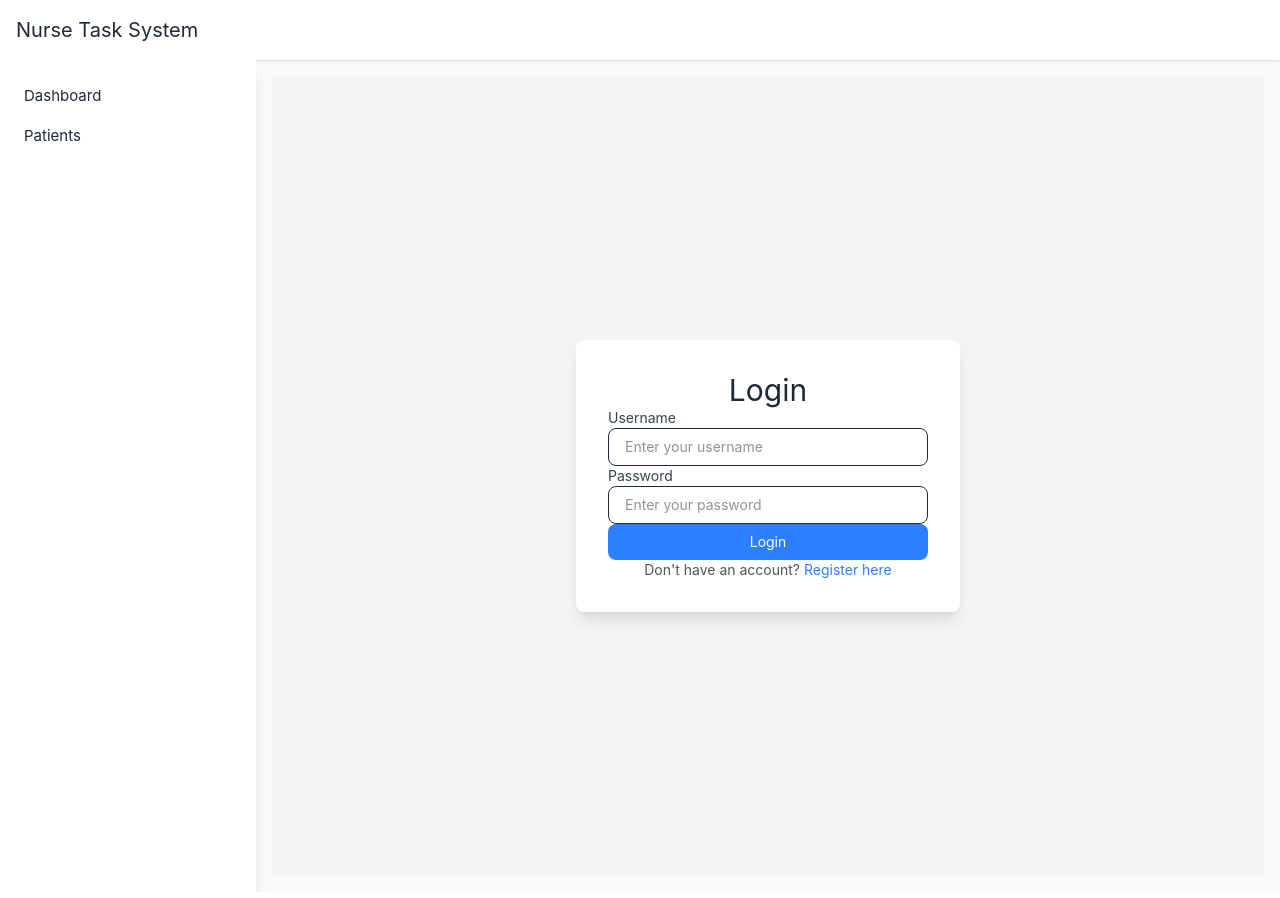
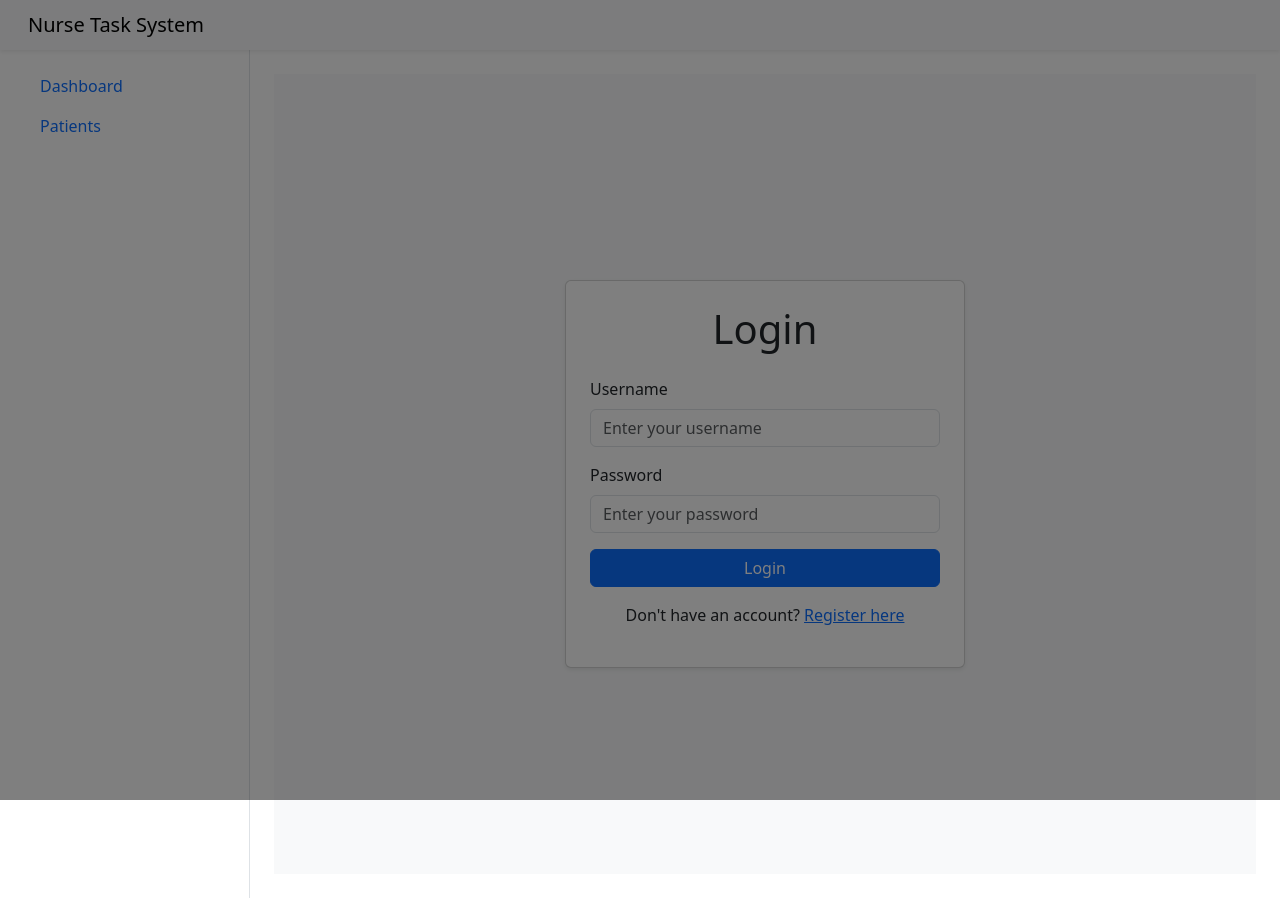
Before and after one commit to MoAfifEM/task-management, a Vue app: page /login in a window 1280 px wide. Built offline with nearby package versions, Linux system fonts and the light colour scheme; the HTML template or start-up script is replaced by a standard one.

Commit message:
Add Bootstrap for styling and refactor components for improved layout and responsiveness

```diff
--- a/package.json
+++ b/package.json
@@ -14,6 +14,7 @@
   "dependencies": {
     "@primeuix/themes": "^1.1.1",
     "@tailwindcss/vite": "^4.1.5",
+    "bootstrap": "^5.3.6",
     "pinia": "^3.0.1",
     "primevue": "^4.3.3",
     "tailwindcss": "^4.1.5",
--- a/src/App.vue
+++ b/src/App.vue
@@ -1,52 +1,57 @@
 <template>
-  <div class="min-h-screen flex flex-col bg-gray-50 text-gray-800">
-    <!-- Global Toast -->
+  <div id="app" class="d-flex flex-column min-vh-100">
+    <!-- Toast (Global) -->
     <Toast />
 
-    <!-- Header -->
-    <header class="bg-white shadow p-4 flex items-center justify-between">
-      <h1 @click="sidebarOpen = true" class="text-xl font-semibold">Nurse Task System</h1>
-      <button class="sm:hidden text-gray-600" @click="sidebarOpen = true">
-        <i class="pi pi-bars text-xl"></i>
-      </button>
+    <!-- Header/Navbar -->
+    <header class="navbar navbar-light bg-light shadow-sm px-3">
+      <div class="container-fluid">
+        <h1 class="navbar-brand mb-0 h4">Nurse Task System</h1>
+        <button class="btn btn-outline-secondary d-sm-none" @click="sidebarOpen = !sidebarOpen">
+          <i class="pi pi-bars"></i>
+        </button>
+      </div>
     </header>
 
-    <!-- Main Layout -->
-    <div class="flex flex-1">
-      <!-- Sidebar (desktop only) -->
-      <aside class="hidden sm:block w-64 bg-white p-4 shadow-lg">
+    <!-- Body Layout -->
+    <div class="container-fluid flex-grow-1 d-flex p-0">
+      <!-- Sidebar (always visible on sm and up) -->
+      <aside
+        class="bg-white border-end p-3 d-none d-sm-block"
+        style="width: 250px; min-height: 100%"
+      >
         <SidebarLinks />
       </aside>
 
+      <!-- Sidebar (offcanvas for mobile) -->
+      <div
+        class="offcanvas offcanvas-start show"
+        tabindex="-1"
+        :class="{ 'd-block': sidebarOpen, 'd-none': !sidebarOpen }"
+        style="width: 250px; z-index: 1045"
+      >
+        <div class="offcanvas-header">
+          <h5 class="offcanvas-title">Menu</h5>
+          <button type="button" class="btn-close" @click="sidebarOpen = false"></button>
+        </div>
+        <div class="offcanvas-body p-3">
+          <SidebarLinks @link-click="sidebarOpen = false" />
+        </div>
+      </div>
+
+      <!-- Overlay backdrop on mobile -->
+      <div
+        v-if="sidebarOpen"
+        class="position-fixed top-0 start-0 w-100 h-100 bg-dark bg-opacity-50 d-sm-none"
+        style="z-index: 1040"
+        @click="sidebarOpen = false"
+      ></div>
+
       <!-- Page Content -->
-      <main class="flex-1 p-4">
+      <main class="flex-grow-1 p-4">
         <RouterView />
       </main>
     </div>
-
-    <!-- Sidebar Overlay for Mobile -->
-    <transition name="fade">
-      <div
-        v-if="sidebarOpen"
-        class="fixed inset-0 z-40 bg-black bg-opacity-50 sm:hidden"
-        @click="sidebarOpen = false"
-      ></div>
-    </transition>
-
-    <transition name="slide">
-      <aside
-        v-if="sidebarOpen"
-        class="fixed top-0 left-0 z-50 w-64 h-full bg-white shadow-lg p-4 sm:hidden transition-transform"
-      >
-        <div class="flex justify-between items-center mb-4">
-          <h2 class="text-lg font-semibold">Menu</h2>
-          <button @click="sidebarOpen = false">
-            <i class="pi pi-times text-xl"></i>
-          </button>
-        </div>
-        <SidebarLinks @link-click="sidebarOpen = false" />
-      </aside>
-    </transition>
   </div>
 </template>
 
@@ -57,23 +62,3 @@ import SidebarLinks from './components/SidebarLinks.vue'
 
 const sidebarOpen = ref(false)
 </script>
-
-<style scoped>
-.fade-enter-active,
-.fade-leave-active {
-  transition: opacity 0.2s;
-}
-.fade-enter-from,
-.fade-leave-to {
-  opacity: 0;
-}
-
-.slide-enter-active,
-.slide-leave-active {
-  transition: transform 0.3s ease;
-}
-.slide-enter-from,
-.slide-leave-to {
-  transform: translateX(-100%);
-}
-</style>
--- a/src/components/SidebarLinks.vue
+++ b/src/components/SidebarLinks.vue
@@ -1,41 +1,40 @@
 <template>
-  <nav class="space-y-2">
+  <nav class="nav flex-column">
     <RouterLink
       to="/dashboard"
-      class="block p-2 rounded hover:bg-blue-100"
-      active-class="bg-blue-200 font-semibold"
+      class="nav-link"
+      active-class="fw-bold text-primary"
       @click="$emit('link-click')"
     >
-      <i class="pi pi-home mr-2" /> Dashboard
+      <i class="pi pi-home me-2" /> Dashboard
     </RouterLink>
     <RouterLink
       to="/patient"
-      class="block p-2 rounded hover:bg-blue-100"
-      active-class="bg-blue-200 font-semibold"
+      class="nav-link"
+      active-class="fw-bold text-primary"
       @click="$emit('link-click')"
     >
-      <i class="pi pi-users mr-2" /> Patients
+      <i class="pi pi-users me-2" /> Patients
     </RouterLink>
     <!-- <RouterLink
       to="/staff"
-      class="block p-2 rounded hover:bg-blue-100"
-      active-class="bg-blue-200 font-semibold"
+      class="nav-link"
+      active-class="fw-bold text-primary"
       @click="$emit('link-click')"
     >
-      <i class="pi pi-user mr-2" /> Staff
+      <i class="pi pi-user me-2" /> Staff
     </RouterLink>
     <RouterLink
       to="/tasks"
-      class="block p-2 rounded hover:bg-blue-100"
-      active-class="bg-blue-200 font-semibold"
+      class="nav-link"
+      active-class="fw-bold text-primary"
       @click="$emit('link-click')"
     >
-      <i class="pi pi-list-check mr-2" /> Tasks
+      <i class="pi pi-list-check me-2" /> Tasks
     </RouterLink> -->
   </nav>
 </template>
 
 <script setup lang="ts">
-// Emits: link-click (to close the sidebar on mobile)
 defineEmits(['link-click'])
 </script>
--- a/src/main.ts
+++ b/src/main.ts
@@ -10,6 +10,9 @@ import PrimeVue from 'primevue/config'
 import ToastService from 'primevue/toastservice'
 // import Aura from '@primeuix/themes/aura'
 
+import 'bootstrap/dist/css/bootstrap.min.css'
+import 'bootstrap/dist/js/bootstrap.bundle.min.js'
+
 const app = createApp(App)
 app.use(PrimeVue, {
   theme: 'none',
--- a/src/pages/auth/Login.vue
+++ b/src/pages/auth/Login.vue
@@ -1,45 +1,38 @@
 <template>
-  <div class="flex items-center justify-center min-h-screen bg-gray-100">
-    <div class="w-full max-w-sm p-8 bg-white rounded-lg shadow-lg">
-      <h1 class="text-3xl font-bold text-center text-gray-800 mb-8">Login</h1>
-      <form @submit.prevent="handleLogin" class="space-y-6">
-        <div>
-          <label for="username" class="block text-sm font-medium text-gray-700 mb-2"
-            >Username</label
-          >
+  <div class="d-flex align-items-center justify-content-center vh-100 bg-light">
+    <div class="card shadow-sm" style="max-width: 400px; width: 100%">
+      <div class="card-body p-4">
+        <h1 class="text-center mb-4">Login</h1>
+        <form @submit.prevent="handleLogin">
+          <div class="mb-3">
+            <label for="username" class="form-label">Username</label>
             <input
               type="text"
               id="username"
               v-model="username"
               placeholder="Enter your username"
-            class="w-full px-4 py-2 text-sm border rounded-lg focus:outline-none focus:ring-2 focus:ring-blue-500 focus:border-blue-500"
+              class="form-control"
               required
             />
           </div>
-        <div>
-          <label for="password" class="block text-sm font-medium text-gray-700 mb-2"
-            >Password</label
-          >
+          <div class="mb-3">
+            <label for="password" class="form-label">Password</label>
             <input
               type="password"
               id="password"
               v-model="password"
               placeholder="Enter your password"
-            class="w-full px-4 py-2 text-sm border rounded-lg focus:outline-none focus:ring-2 focus:ring-blue-500 focus:border-blue-500"
+              class="form-control"
               required
             />
           </div>
-        <button
-          type="submit"
-          class="w-full px-4 py-2 text-sm font-medium text-white bg-blue-500 rounded-lg hover:bg-blue-600 focus:outline-none focus:ring-2 focus:ring-blue-500 focus:ring-offset-2"
-        >
-          Login
-        </button>
+          <button type="submit" class="btn btn-primary w-100">Login</button>
         </form>
-      <p class="mt-6 text-sm text-center text-gray-600">
+        <p class="text-center mt-3">
           Don't have an account?
-        <a href="/register" class="text-blue-500 hover:underline">Register here</a>
+          <a href="/register" class="text-primary">Register here</a>
         </p>
+      </div>
     </div>
   </div>
 </template>
--- a/src/pages/dashboard/Index.vue
+++ b/src/pages/dashboard/Index.vue
@@ -1,97 +1,68 @@
 <template>
-  <div class="p-4 space-y-6">
-    <!-- Header -->
-    <h1 class="text-2xl font-semibold text-gray-800">Dashboard</h1>
-
-    <!-- Stats Cards -->
-    <div class="grid grid-cols-1 sm:grid-cols-2 gap-4">
-      <div class="bg-white rounded-2xl shadow p-4 flex items-center justify-between">
-        <div>
-          <p class="text-sm text-gray-500">Total Patients</p>
-          <p class="text-xl font-bold text-gray-800">{{ totalPatients }}</p>
+  <div class="container-fluid">
+    <div class="row g-3">
+      <!-- Welcome message -->
+      <div class="col-12">
+        <div class="alert alert-primary" role="alert">
+          <h4 class="alert-heading">Welcome, Nurse!</h4>
+          <p>Here's a quick overview of today's tasks.</p>
         </div>
-        <i class="pi pi-users text-3xl text-blue-500"></i>
       </div>
 
-      <div class="bg-white rounded-2xl shadow p-4 flex items-center justify-between">
-        <div>
-          <p class="text-sm text-gray-500">Active Nurses</p>
-          <p class="text-xl font-bold text-gray-800">{{ totalStaff }}</p>
+      <!-- Stats cards -->
+      <div class="col-6 col-md-4 col-lg-3">
+        <div class="card text-bg-light shadow-sm">
+          <div class="card-body">
+            <h5 class="card-title">Total Patients</h5>
+            <p class="card-text display-6">23</p>
+          </div>
         </div>
-        <i class="pi pi-user text-3xl text-green-500"></i>
       </div>
 
-      <div class="bg-white rounded-2xl shadow p-4 flex items-center justify-between">
-        <div>
-          <p class="text-sm text-gray-500">Tasks Today</p>
-          <p class="text-xl font-bold text-gray-800">{{ todayTasks }}</p>
+      <div class="col-6 col-md-4 col-lg-3">
+        <div class="card text-bg-light shadow-sm">
+          <div class="card-body">
+            <h5 class="card-title">Pending Tasks</h5>
+            <p class="card-text display-6">8</p>
+          </div>
         </div>
-        <i class="pi pi-calendar text-3xl text-yellow-500"></i>
       </div>
 
-      <div class="bg-white rounded-2xl shadow p-4 flex items-center justify-between">
-        <div>
-          <p class="text-sm text-gray-500">Completed Tasks</p>
-          <p class="text-xl font-bold text-gray-800">{{ completedTasks }}</p>
+      <div class="col-6 col-md-4 col-lg-3">
+        <div class="card text-bg-light shadow-sm">
+          <div class="card-body">
+            <h5 class="card-title">Staff On Duty</h5>
+            <p class="card-text display-6">5</p>
+          </div>
         </div>
-        <i class="pi pi-check-circle text-3xl text-purple-500"></i>
       </div>
-    </div>
 
-    <!-- Task Summary Table (Mobile-friendly) -->
-    <div class="bg-white rounded-2xl shadow p-4">
-      <h2 class="text-lg font-semibold mb-4 text-gray-700">Recent Tasks</h2>
-      <div class="overflow-x-auto">
-        <table class="min-w-full text-sm text-left">
-          <thead class="bg-gray-100 text-gray-600">
-            <tr>
-              <th class="p-2">Task</th>
-              <th class="p-2">Staff</th>
-              <th class="p-2">Status</th>
-            </tr>
-          </thead>
-          <tbody>
-            <tr v-for="task in recentTasks" :key="task.id" class="border-b hover:bg-gray-50">
-              <td class="p-2">{{ task.title }}</td>
-              <td class="p-2">{{ task.staffName }}</td>
-              <td class="p-2">
-                <span
-                  :class="[
-                    'px-2 py-1 rounded-full text-xs',
-                    task.status === 'DONE'
-                      ? 'bg-green-100 text-green-700'
-                      : task.status === 'IN_PROGRESS'
-                        ? 'bg-yellow-100 text-yellow-700'
-                        : 'bg-gray-100 text-gray-700',
-                  ]"
-                >
-                  {{ task.status }}
-                </span>
-              </td>
-            </tr>
-          </tbody>
-        </table>
+      <div class="col-6 col-md-4 col-lg-3">
+        <div class="card text-bg-light shadow-sm">
+          <div class="card-body">
+            <h5 class="card-title">Appointments Today</h5>
+            <p class="card-text display-6">12</p>
+          </div>
+        </div>
+      </div>
+
+      <!-- Recent activity -->
+      <div class="col-12 mt-3">
+        <div class="card shadow-sm">
+          <div class="card-header">
+            <strong>Recent Activity</strong>
+          </div>
+          <ul class="list-group list-group-flush">
+            <li class="list-group-item">Checked vitals for Patient #1021</li>
+            <li class="list-group-item">Medication administered to Patient #1003</li>
+            <li class="list-group-item">New patient registered: Mr. Tan</li>
+          </ul>
+        </div>
       </div>
     </div>
   </div>
 </template>
 
 <script setup lang="ts">
-import { ref } from 'vue'
-
-// Simulated mock data
-const totalPatients = ref(42)
-const totalStaff = ref(10)
-const todayTasks = ref(8)
-const completedTasks = ref(5)
-
-const recentTasks = ref([
-  { id: 't1', title: 'Administer Medication', staffName: 'Nurse Lisa', status: 'DONE' },
-  { id: 't2', title: 'Check Vitals', staffName: 'Nurse John', status: 'IN_PROGRESS' },
-  { id: 't3', title: 'Clean Wound', staffName: 'Nurse Emma', status: 'PENDING' },
-])
+// No data yet — static content for now
 </script>
-
-<style scoped>
-/* optional custom styling */
-</style>
--- a/src/pages/patients/Index.vue
+++ b/src/pages/patients/Index.vue
@@ -1,34 +1,32 @@
 <template>
-  <div class="p-4 md:p-6">
-    <h1 class="text-2xl md:text-3xl font-bold mb-4">Patients</h1>
-    <div class="max-h-[70vh] overflow-y-auto space-y-4">
+  <div class="container-fluid vh-100 d-flex flex-column">
+    <h4 class="mb-3">Patient List</h4>
+
+    <!-- Scrollable container for patient cards -->
+    <div class="flex-grow-1 overflow-auto">
+      <div class="row g-3">
+        <div class="col-12 col-md-6 col-lg-4 mb-3" v-for="patient in data" :key="patient.id">
           <div
-        v-for="(patient, index) in data"
-        :key="index"
-        class="border p-4 rounded-lg shadow bg-white m-4"
+            class="card shadow-sm h-100 d-flex flex-row align-items-center justify-content-between p-3"
           >
-        <div class="max-w-sm mx-auto bg-white shadow-md rounded-lg overflow-hidden">
-          <div class="flex items-center p-4">
+            <!-- Patient info -->
+            <div class="d-flex align-items-center">
               <img
                 :src="avatar"
                 alt="Avatar"
-              class="w-16 h-16 rounded-full object-cover border-2 border-gray-300"
+                class="rounded-circle me-3"
+                style="width: 50px; height: 50px; object-fit: cover"
               />
-            <div class="ml-4">
-              <h2 class="text-lg font-semibold text-gray-800">{{ patient.fullName }}</h2>
-              <p class="text-sm text-gray-600">{{ patient.identityNo }}</p>
+              <div>
+                <h6 class="mb-0">{{ patient.fullName }}</h6>
+                <small class="text-muted">{{ patient.contactNo }}</small>
               </div>
             </div>
-          <div class="p-4 border-t border-gray-200">
-            <p class="text-sm text-gray-600">
-              <span class="font-semibold">Date of Birth:</span> {{ patient.birthDate }}
-            </p>
-            <p class="text-sm text-gray-600 mt-2">
-              <span class="font-semibold">Contact:</span> {{ patient.contactNo }}
-            </p>
-            <p class="text-sm text-gray-600 mt-2">
-              <span class="font-semibold">Address:</span> {{ patient.address }}
-            </p>
+
+            <!-- Action button -->
+            <button class="btn btn-outline-primary btn-sm ms-3" @click="viewDetails(patient)">
+              View
+            </button>
           </div>
         </div>
       </div>
@@ -36,9 +34,16 @@
   </div>
 </template>
 
-<script setup>
+<script setup lang="ts">
 import { ref } from 'vue'
 import { patients } from '@/data/mockData'
 
-const data = ref(patients) // Using mock data from mockData.ts
+const avatar =
+  'https://cdna.artstation.com/p/assets/images/images/038/652/346/large/joe-parente-joji-pink-guy-comp-01.jpg?1623691200' // Placeholder avatar URL
+
+const data = ref(patients)
+
+function viewDetails(patient: Patient) {
+  alert(`Viewing details for ${patient.fullName}`)
+}
 </script>
```
Lines whose indentation alone changed are shown as unchanged.
